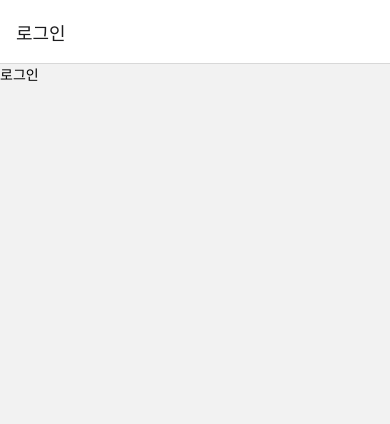
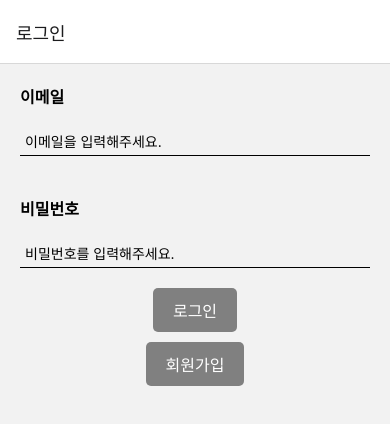
Before and after one commit to leeyoonseo/study-FoodDeliveryApp, a React Native app: screen /SignIn in a window 390 px wide. Shown: the top 424 px of the page. Built offline with nearby package versions, Linux system fonts and the light colour scheme.

Commit message:
리액트 내비게이션 - 로그인화면 만들기까지

```diff
--- a/src/pages/SignIn.tsx
+++ b/src/pages/SignIn.tsx
@@ -1,12 +1,99 @@
-import React from 'react';
-import {View, Text} from 'react-native';
+import React, {useCallback, useState} from 'react';
+import {
+  Alert,
+  View,
+  Text,
+  TextInput,
+  Pressable,
+  StyleSheet,
+} from 'react-native';
 
 function SignIn() {
+  const [email, setEmail] = useState('');
+  const [password, setPassword] = useState('');
+
+  const canGoNext = email && password;
+
+  const onChangeEmail = useCallback(text => {
+    setEmail(text);
+  }, []);
+
+  const onChangePassword = useCallback(text => {
+    setPassword(text);
+  }, []);
+
+  const onSubmit = useCallback(() => {
+    Alert.alert('알림', '안녕~');
+  }, []);
+
   return (
     <View>
-      <Text>로그인</Text>
+      <View style={styles.inputWrapper}>
+        <Text style={styles.label}>이메일</Text>
+        <TextInput
+          style={styles.textInput}
+          placeholder="이메일을 입력해주세요."
+          onChangeText={onChangeEmail}
+        />
+      </View>
+      <View style={styles.inputWrapper}>
+        <Text style={styles.label}>비밀번호</Text>
+        <TextInput
+          style={styles.textInput}
+          placeholder="비밀번호를 입력해주세요."
+          onChangeText={onChangePassword}
+        />
+      </View>
+      <View style={styles.buttoZone}>
+        <Pressable
+          style={
+            !canGoNext
+              ? styles.loginButton
+              : // : [styles.loginButton, styles.loginButtonActive]
+                StyleSheet.compose(styles.loginButton, styles.loginButtonActive)
+          }
+          onPress={onSubmit}
+          disabled={!canGoNext}>
+          <Text style={styles.loginButtonText}>로그인</Text>
+        </Pressable>
+        <Pressable style={styles.loginButton} onPress={onSubmit}>
+          <Text style={styles.loginButtonText}>회원가입</Text>
+        </Pressable>
+      </View>
     </View>
   );
 }
 
+const styles = StyleSheet.create({
+  inputWrapper: {
+    padding: 20,
+  },
+  label: {
+    fontWeight: 'bold',
+    fontSize: 16,
+    marginBottom: 20,
+  },
+  textInput: {
+    padding: 5,
+    borderBottomWidth: StyleSheet.hairlineWidth,
+  },
+  buttoZone: {
+    alignItems: 'center',
+  },
+  loginButton: {
+    backgroundColor: 'gray',
+    paddingHorizontal: 20,
+    paddingVertical: 10,
+    borderRadius: 5,
+    marginBottom: 10,
+  },
+  loginButtonActive: {
+    backgroundColor: 'blue',
+  },
+  loginButtonText: {
+    color: '#fff',
+    fontSize: 16,
+  },
+});
+
 export default SignIn;
```
